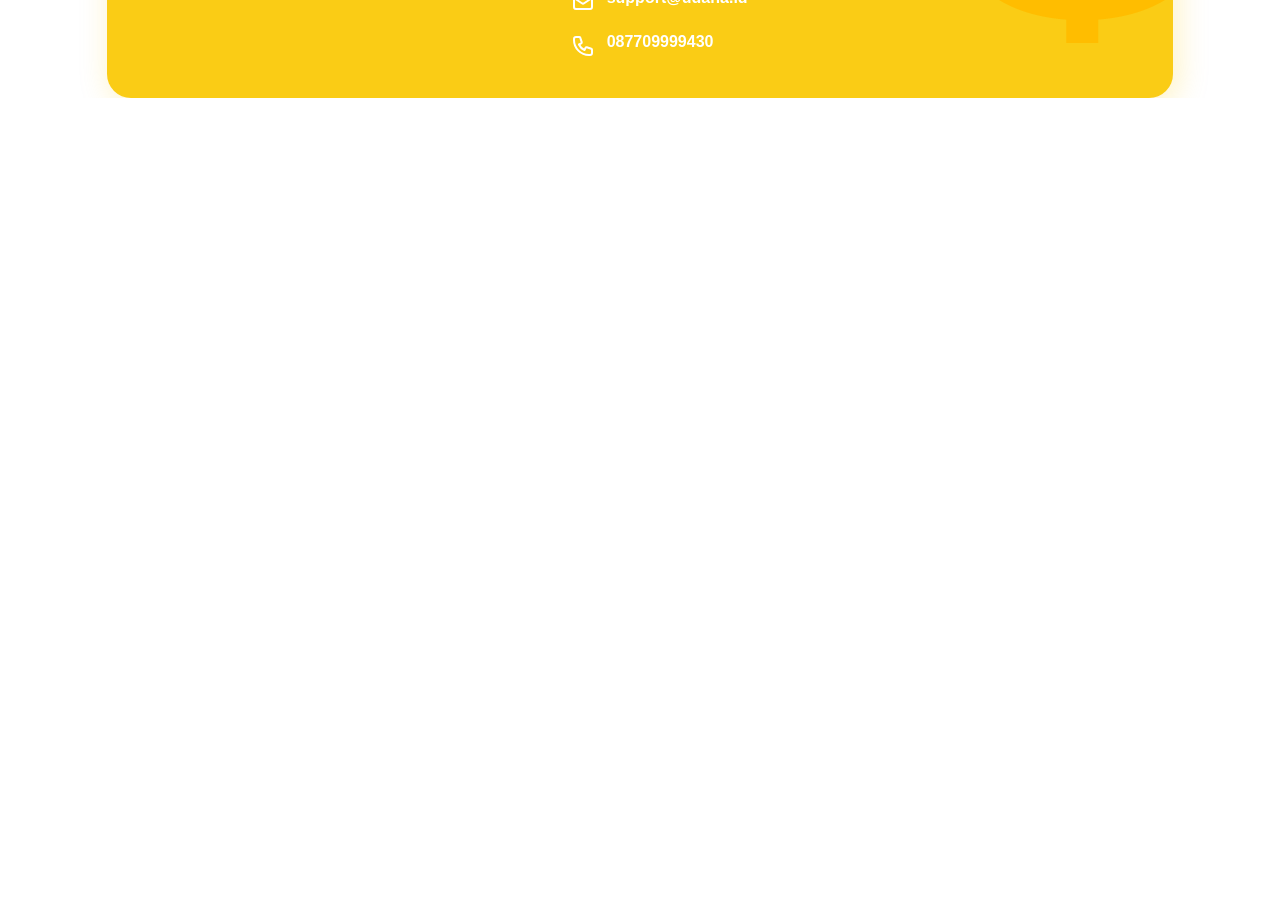
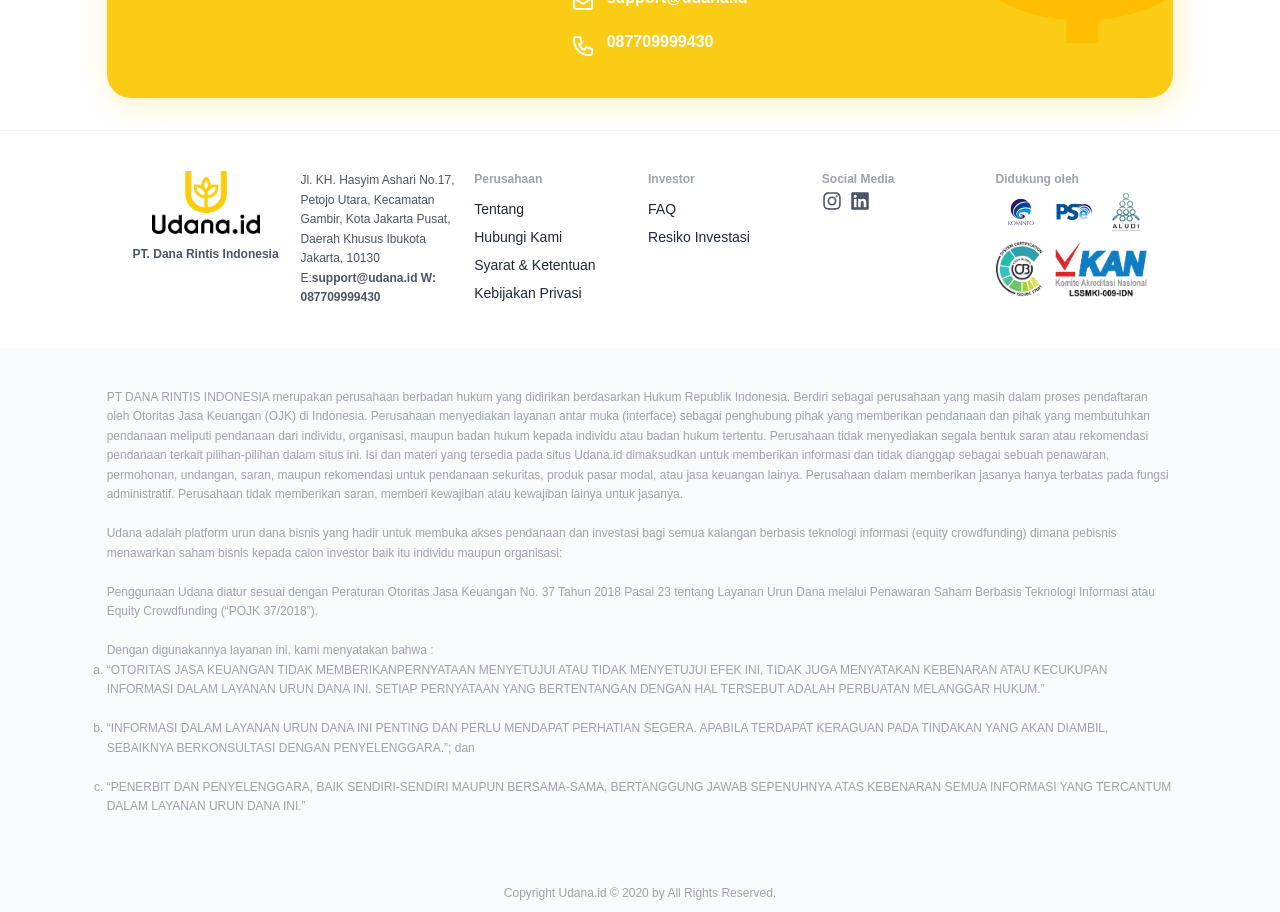
Before and after one commit to alfirman-interview-test/udana.id-project-test, a React (Create React App) app: page / in a window 1280 px wide. Shown: the part 2900-3812 px from the top of the page. Before the commit the page ends 2998 px from the top, so only its background shows below. Built offline with nearby package versions, Linux system fonts and the light colour scheme.

Commit message:
feat: responsive

```diff
--- a/src/components/FooterNav.js
+++ b/src/components/FooterNav.js
@@ -3,8 +3,8 @@
 
 export default function FooterNav() {
   return (
-    <div className="w-5/6 mx-auto py-10 px-5">
-      <ul className="flex text-xs text-gray-600 space-x-4">
+    <div className="w-11/12 md:w-[700px] lg:w-5/6 mx-auto py-10 px-5">
+      <ul className="lg:flex text-xs text-gray-600 space-y-6 lg:space-y-0 lg:space-x-4">
         <li className="flex-1 flex flex-col items-center space-y-3">
           <img
             src="/assets/logo/udana2.png"
@@ -59,12 +59,11 @@
           <div className="flex flex-col">
             <div className="flex items-center">
               {partners.map((partner, i) => (
-                <a key={i} href={partner.link}>
+                <a key={i} href={partner.link} className="inline-block w-full h-full">
                   <img
+                    className="max-w-[100%] h-auto lg:max-w-none lg:h-[50px] lg:w-[50px]"
                     src={partner.image}
                     alt={partner.image}
-                    width={50}
-                    height={50}
                   />
                 </a>
               ))}
--- a/src/pages/Home.js
+++ b/src/pages/Home.js
@@ -11,7 +11,7 @@
       <HowItWorks />
       <Latest />
       <Contact />
-      {/* <Footer /> */}
+      <Footer />
     </main>
   );
 }
```
